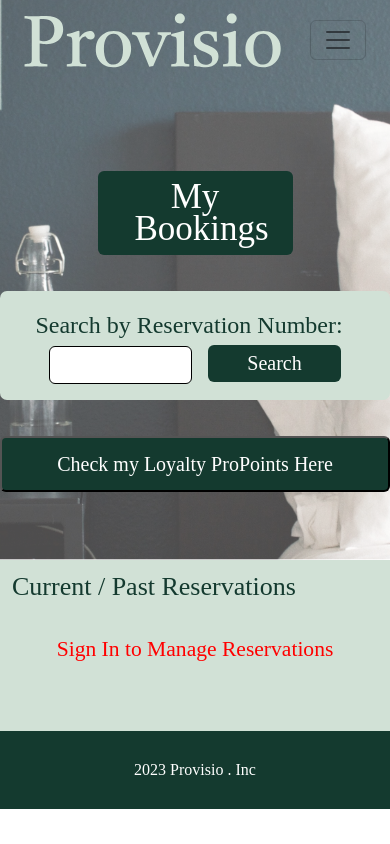
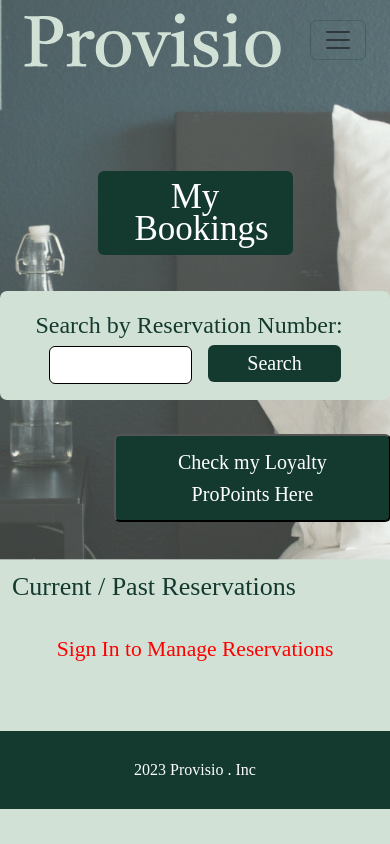
Before and after one commit to jpbefx/Provisio, a PHP site: page /reservation-lookup.php in a window 390 px wide; the page is wider, and only the part inside the window is pictured. Run offline with PHP 8.4, Linux system fonts and the light colour scheme; some web fonts are replaced.

Commit message:
footer and button fix

```diff
--- a/css/custom-style.css
+++ b/css/custom-style.css
@@ -21,7 +21,7 @@ body {
 }
 
 .mt-70 {
-	margin-top: 140px;
+	margin-top: 0px;
 }
 
 .mt-80 {
@@ -683,7 +683,8 @@ header .check-propoints {
     text-align: center;
     padding: 10px 37px;
     width: 71%;
-	margin: 36px auto;
+    margin: 99px;
+    margin-top: 34px;
 }
 
 section .reservation-list {
@@ -855,6 +856,7 @@ footer .copyright-text {
 		width: 100%;
 		font-size: 20px !important;
 		padding: 10px 10px;
+		margin-left: 108px;
 	}
 
 	section .reservation-content li span {
--- a/reservation-lookup.php
+++ b/reservation-lookup.php
@@ -21,6 +21,7 @@ if (isset($_SESSION['username'])) {
 <html lang="en">
 
 <head>
+
   <meta charset="utf-8" />
   <meta name="viewport" content="width=device-width, initial-scale=1" />
   <title>Provisio | Reservation Lookup page</title>
@@ -32,18 +33,52 @@ if (isset($_SESSION['username'])) {
   <script src="https://cdnjs.cloudflare.com/ajax/libs/popper.js/2.9.2/umd/popper.min.js"
     integrity="sha512-2rNj2KJ+D8s1ceNasTIex6z4HWyOnEYLVC3FigGOmyQCZc2eBXKgOxQmo3oKLHyfcj53uz4QMsRCWNbLd32Q1g=="
     crossorigin="anonymous" referrerpolicy="no-referrer"></script>
+  <style>
+    html,
+    body {
+      height: 100%;
+      background-color: #D1E1D6;
+    }
 
+    .wrapper {
+      min-height: calc(1200px);
+      position: relative;
+    }
+
+    .mt70 footer {
+      height: 70px;
+      width: 100%;
+      bottom: 0;
+
+    }
+
+    header .check-propoints {
+      background: #143A2F;
+      border-radius: 6px;
+      font-weight: 400;
+      font-size: 24px;
+      line-height: 32px;
+      color: #FFFFFF;
+      text-align: center;
+      padding: 10px 37px;
+      width: 71%;
+      margin: 114px;
+      margin-top: 34px;
+
+
+    }
+  </style>
 </head>
 
 <body>
+
   <header class="customer-loyalty-bg">
     <div class="container-fluid">
       <div class="row">
         <div class="col-12">
           <nav class="navbar navbar-expand-lg">
             <div class="container-fluid">
-              <a class="navbar-brand nav-bar" href="index.php"><img class="img-fluid"
-                  src="images/white-logo.svg" /></a>
+              <a class="navbar-brand nav-bar" href="index.php"><img class="img-fluid" src="images/white-logo.svg" /></a>
               <button class="navbar-toggler" type="button" data-bs-toggle="collapse"
                 data-bs-target="#navbarSupportedContent" aria-controls="navbarSupportedContent" aria-expanded="false"
                 aria-label="Toggle navigation">
@@ -136,7 +171,8 @@ if (isset($_SESSION['username'])) {
           </ul>
         </form>
       </div>
-      <button class="check-propoints" type="button" onclick="location.href='customer-loyalty-propoints.php'">Check my Loyalty ProPoints Here</button>
+      <button class="check-propoints" type="button" onclick="location.href='customer-loyalty-propoints.php'">Check my
+        Loyalty ProPoints Here</button>
     </div>
     </div>
     </div>
@@ -395,13 +431,15 @@ if (isset($_SESSION['username'])) {
     </div>
   </section>
 
-  <footer>
+  <footer class="mt-70 footer">
     <div class="container">
       <div class="row">
         <div class="col-12">
           <div class="copyright-text">2023 Provisio . Inc</div>
         </div>
       </div>
+    </div>
+    </div>
     </div>
   </footer>
 
```
Lines whose indentation alone changed are shown as unchanged.
